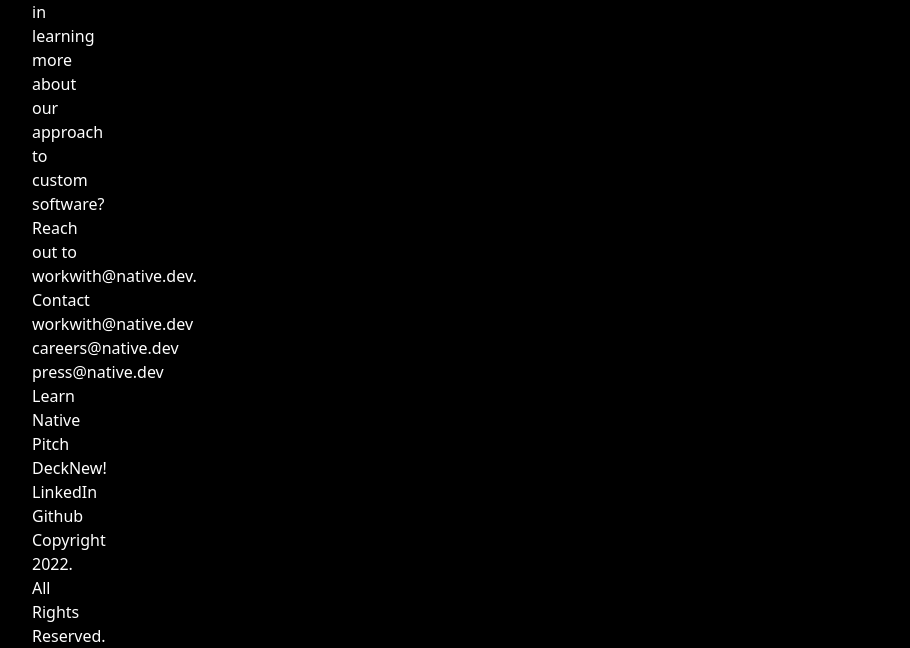
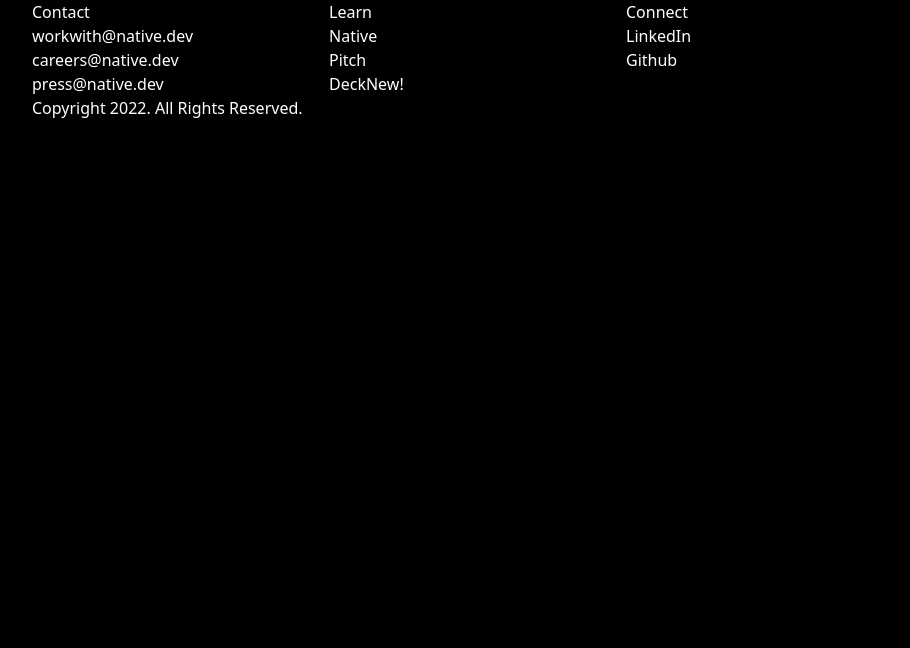
Before and after one commit to native-dev-studio/native-website, a Gatsby site: page / in a window 1280 px wide. Shown: the part 935-1583 px from the top of the page, without its empty margins (131-1041 px from the left). After the commit the page ends 1055 px from the top, so only its background shows below. Built offline with nearby package versions, Linux system fonts and the light colour scheme; Gatsby itself is replaced by a stand-in of ours.

Commit message:
feat: aligns content blocks along grid

```diff
--- a/src/pages/index.tsx
+++ b/src/pages/index.tsx
@@ -33,10 +33,12 @@ const IndexPage = () => {
               </p>
             </div>
           </section>
-          <footer>
-            <StaticImage src='../images/icon.png' alt='A logo' />
-            Interested in learning more about our approach to custom software? Reach out to workwith@native.dev.
-            <ul>
+          <footer className='grid grid-cols-10 gap-x-9 col-span-10'>
+            <StaticImage className='col-span-1' src='../images/icon.png' alt='A logo' />
+            <p className='col-span-10'>
+              Interested in learning more about our approach to custom software? Reach out to workwith@native.dev.
+            </p>
+            <ul className='col-start-1'>
               <li>
                 Contact
               </li>
@@ -50,7 +52,7 @@ const IndexPage = () => {
                 press@native.dev
               </li>
             </ul>
-            <ul>
+            <ul className='col-start-4' >
               <li>
                 Learn
               </li>
@@ -61,7 +63,10 @@ const IndexPage = () => {
                 </span>
               </li>
             </ul>
-            <ul>
+            <ul className='col-start-7'>
+              <li>
+                Connect
+              </li>
               <li>
                 LinkedIn
               </li>
@@ -70,7 +75,7 @@ const IndexPage = () => {
               </li>
             </ul>
             <div className='line-separator' />
-            <p>
+            <p className='col-span-10'>
               Copyright 2022. All Rights Reserved.
             </p>
           </footer>
```
